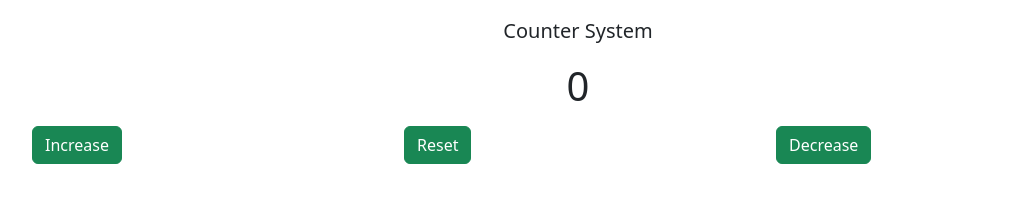
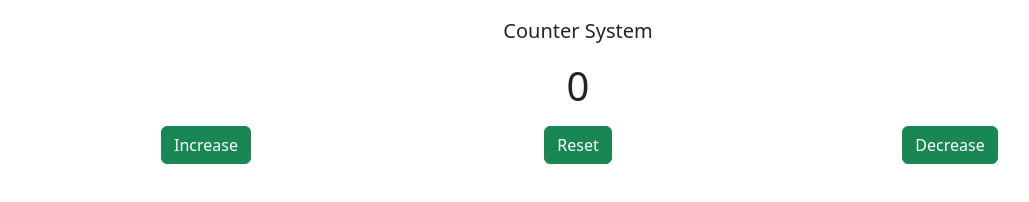
Before and after one commit to MarkRyuo/Counter_Program, a website: page src/index.html in a window 1280 px wide. Shown: the whole page, without its empty margins (62-1091 px from the left). Drawn offline with nearby package versions, Linux system fonts and the light colour scheme.

Commit message:
udpate herE

```diff
--- a/src/index.html
+++ b/src/index.html
@@ -16,21 +16,21 @@
 
         <form action="" class="row justify-content-center align-item-center">
 
-              <div class="col-5 text-center">
+              <div class="col-8 text-center">
                 <p class="display-6">0</p>
               </div>
 
-                <div class="row">
+                <div class="row text-center">
 
-                  <div class="col-4">
+                  <div class="col-3 col-md-4">
                     <button type="button" class="btn btn-success">Increase</button>
                   </div>
 
-                  <div class="col-4">
+                  <div class="col-4 col-md-4">
                       <button type="button" class="btn btn-success">Reset</button>
                   </div>
 
-                  <div class="col-4">
+                  <div class="col-3 col-md-4">
                       <button type="button" class="btn btn-success">Decrease</button>
                   </div>
                 </div><!-- row end -->
```
